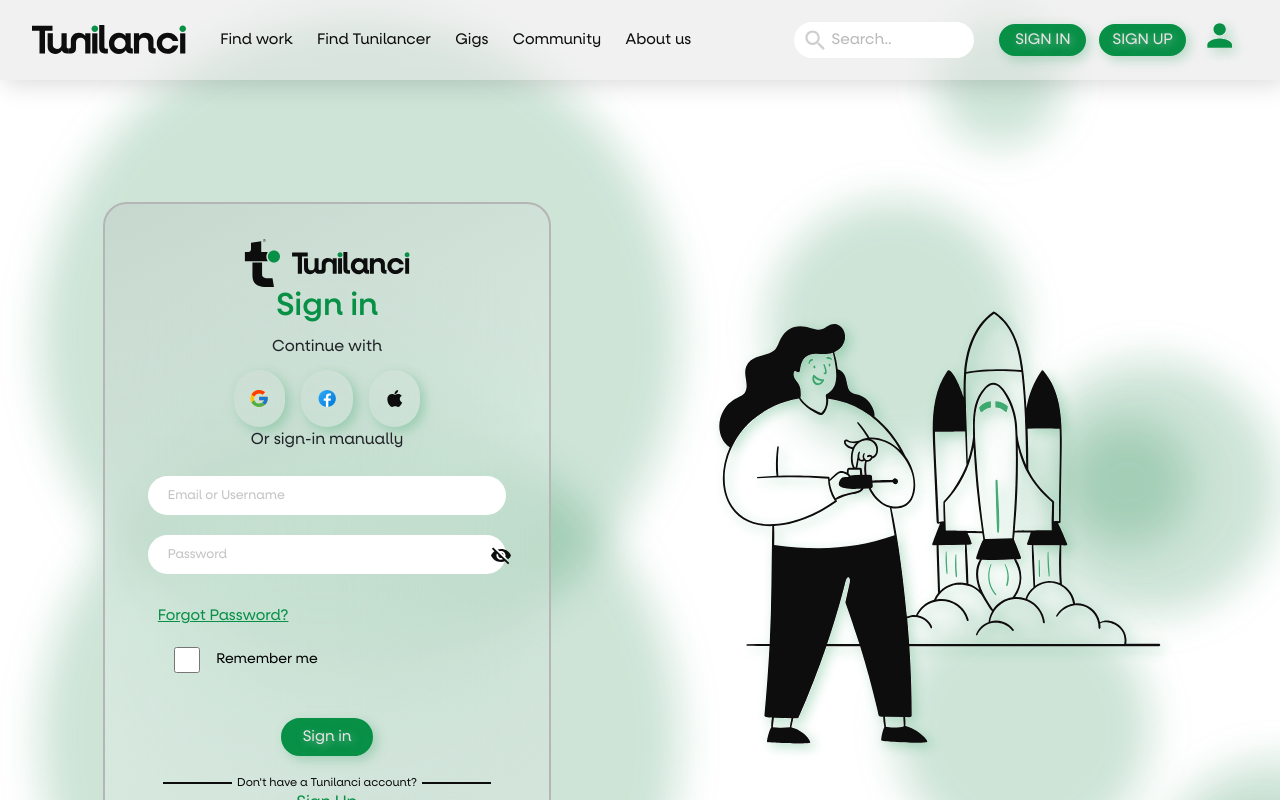
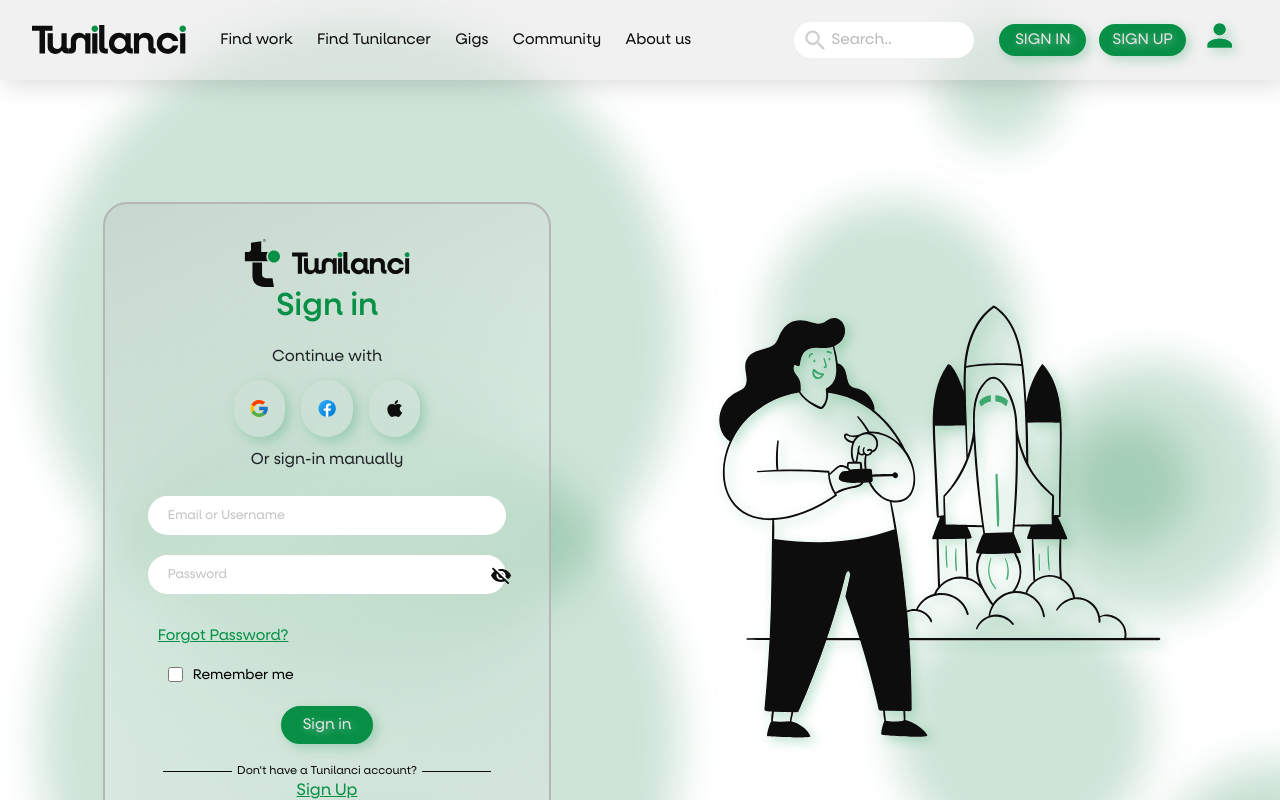
Before and after one commit to bibots101/TunilanciFE, an Angular app: page /SignIn in a window 1280 px wide. Built offline with nearby package versions, Linux system fonts and the light colour scheme.

Commit message:
more fixes

```diff
--- a/src/app/components/login-page/login-page.component.css
+++ b/src/app/components/login-page/login-page.component.css
@@ -230,8 +230,8 @@
 
 .checkbox {
   aspect-ratio: 1;
-  width:3vw;
-  height: 2vw;
+  width:15px;
+  height: 15px;
   border-radius: 4px;
   align-self: flex-start;
   accent-color: #079046;
@@ -240,9 +240,13 @@
   background-color: #CFCFCF;
 }
 
-
+.span-text{
+  margin-top: 10px;
+}
 .agreement-text {
   display: block;
+  margin-top: -2px;
+  font-size: 14px;
   color: black;
 }
 
@@ -256,7 +260,6 @@
   border-radius: 43px;
   box-shadow: 4px 4px 12px 0px rgba(7, 144, 70, 0.25);
   background-color: #079046;
-  margin-top: 25px;
   font-size: 1.2vw;
   font-weight: 400;
   color: #e4e4e4;
--- a/src/app/components/signup-page/signup-page.component.css
+++ b/src/app/components/signup-page/signup-page.component.css
@@ -48,7 +48,9 @@
     font-size: 2.5vw;
     line-height: 1.2;
 }
-
+.continue-with-button p {
+  padding-top: 16px;
+}
 .continue-with-button {
     text-shadow: 2px 2px 8px rgba(228, 228, 228, 0.5);
     border-radius: 43px;
@@ -56,7 +58,8 @@
     background-color: rgba(228, 228, 228, 0.1);
     margin-top: 12px;
     min-height: 24px;
-    width: 20vw;
+    width: 368px;
+    height: 48px;
     font-size: 1vw;
     color: #0d0d0d;
     line-height: 1.2;
@@ -224,7 +227,8 @@
 
 .checkbox {
     aspect-ratio: 1;
-    width:2.5vw;
+    width:15px;
+    height: 15px;
     margin-top: 0.5vw;
     margin-right: 4px;
     background-color: rgba(187, 200, 193, 1);
```
